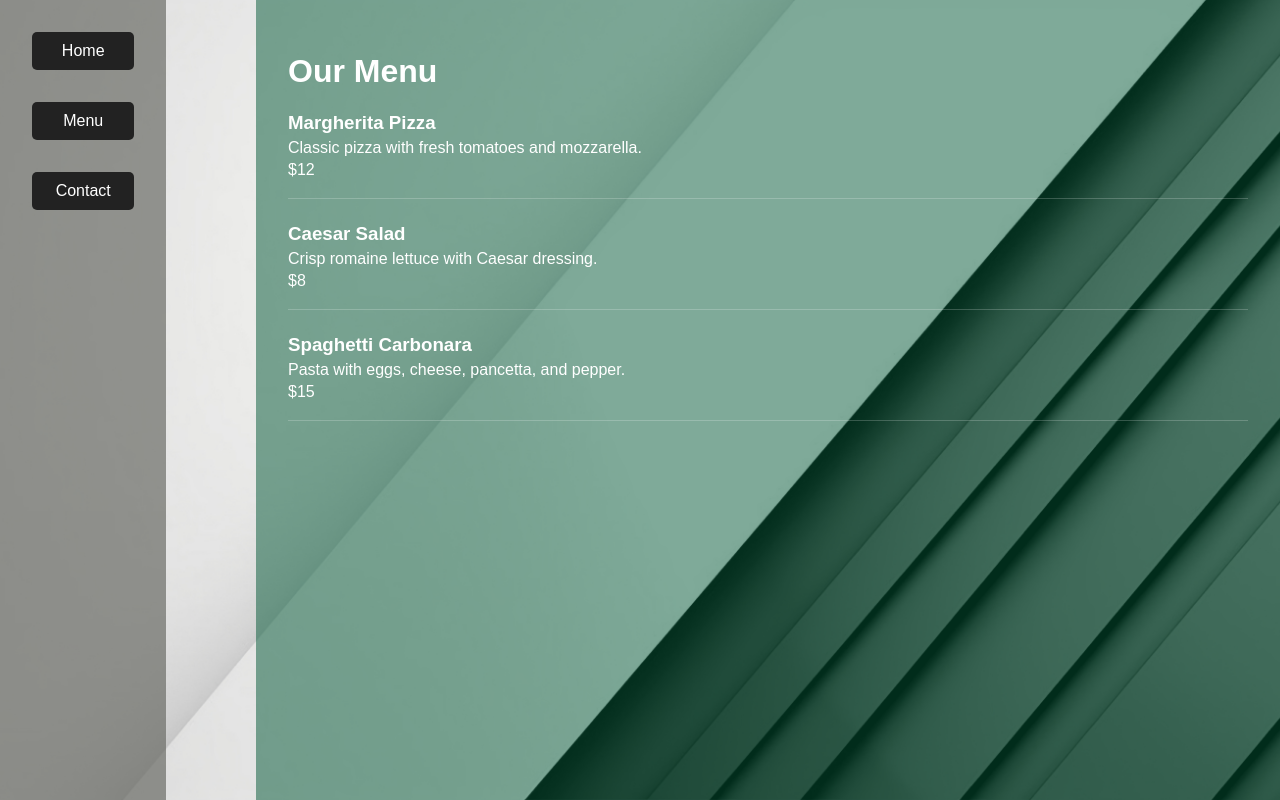
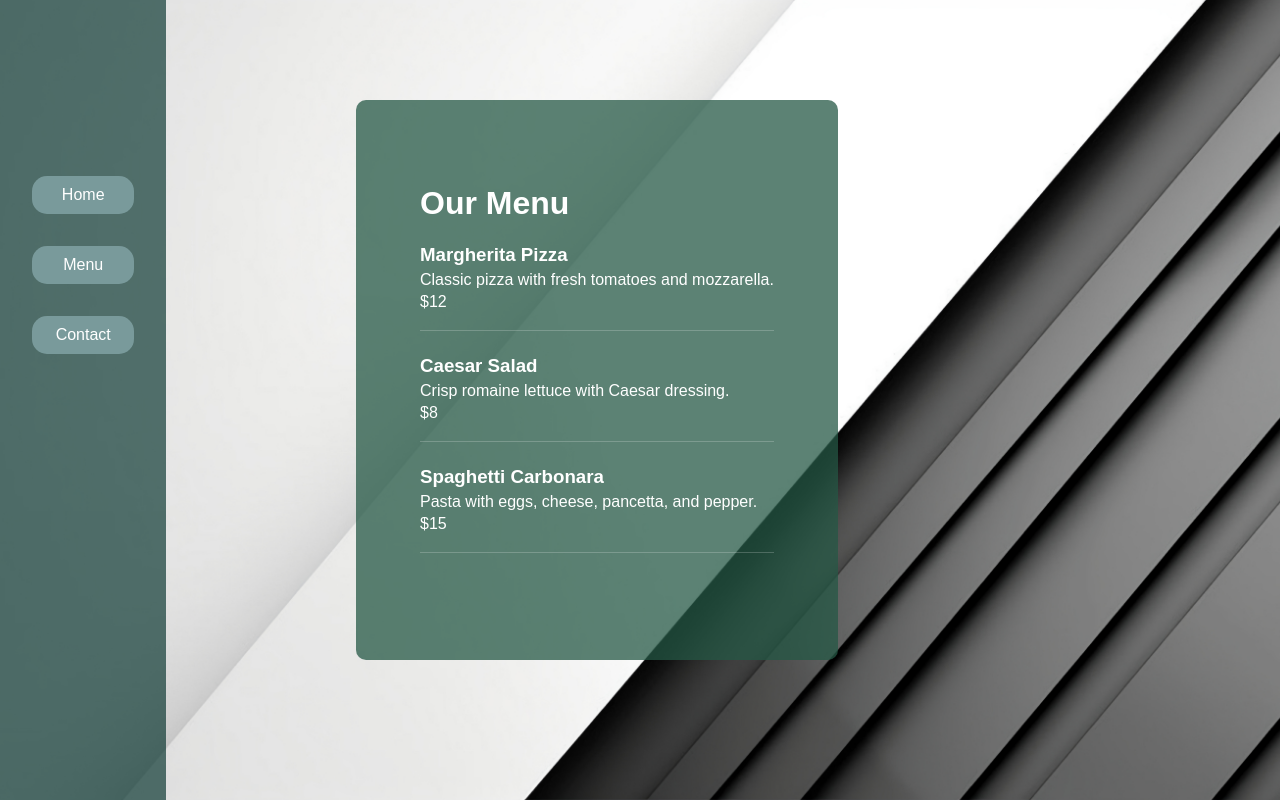
Before and after one commit to Dev-J0/restaurantpage, a website built with webpack: page src/template.html in a window 1280 px wide. Both pictures are taken after a click on the button "Menu". Built offline with nearby package versions, Linux system fonts and the light colour scheme.

Commit message:
fixed duplication of containers, fixed contact() showing up before home() it was actually in index.js so gotta pay more attention to that, changed a tiny bit the css but have to make it prettier

```diff
--- a/src/contact.js
+++ b/src/contact.js
@@ -1,17 +1,8 @@
+import { hideAllSections  } from "./hideSections";
 
-    function hideAllSections() {
-    const sections = ["homeContainer", "restaurantMenu", "contactContainer"];
-    sections.forEach(id => {
-        const section = document.getElementById(id);
-        if (section) {
-            section.hidden = true;
-        }
-    });
-}
 
 
     export function contact() {
-
 
 
     hideAllSections();
@@ -37,4 +28,5 @@
     contactContainer.appendChild(contactText);
 
     content.appendChild(contactContainer);
+      console.trace("contact() was called");
 }
--- /dev/null
+++ b/src/hideSections.js
@@ -0,0 +1,10 @@
+
+export function hideAllSections() {
+    const sections = ["homeContainer", "restaurantMenu", "contactContainer"];
+    sections.forEach(id => {
+        const section = document.getElementById(id);
+        if (section) {
+            section.hidden = true;
+        }
+    });
+}
--- a/src/home.js
+++ b/src/home.js
@@ -1,13 +1,5 @@
 
-    function hideAllSections() {
-    const sections = ["homeContainer", "restaurantMenu", "contactContainer"];
-    sections.forEach(id => {
-        const section = document.getElementById(id);
-        if (section) {
-            section.hidden = true;
-        }
-    });
-}
+import { hideAllSections  } from "./hideSections";
 
 
 
--- a/src/index.js
+++ b/src/index.js
@@ -8,5 +8,3 @@ import { contact } from "./contact"
 
 
 loadMainPage();
-
-contact();
--- a/src/menu.js
+++ b/src/menu.js
@@ -15,7 +15,8 @@
 export function menu() {
      hideAllSections();
 
-    const existing = document.getElementById("menuContainer");
+const existing = document.getElementById("restaurantMenu");
+
     if (existing) {
         existing.hidden = false;
         return;
--- a/src/styles.css
+++ b/src/styles.css
@@ -7,20 +7,19 @@ body {
   font-family: sans-serif;
   color: white;
   margin: 0;
-  overflow: hidden; /* prevent scroll on body */
+  overflow: hidden;
 }
 
-/* The main container that holds sidebar and content */
 #content {
   display: flex;
   height: 100vh;
   overflow: hidden;
 }
 
-/* Sidebar navigation container */
+
 .menuContainer {
-  background-color: rgba(102, 104, 97, 0.67);
-  padding: 2em;
+  background-color: rgba(6, 51, 45, 0.67);
+  padding: 11em 2em 3em 2em;
   display: flex;
   flex-direction: column;
   width: 13%;
@@ -30,15 +29,15 @@ body {
   top: 0;
   left: 0;
   box-sizing: border-box;
+
 }
 
-/* Buttons inside sidebar */
 .menuContainer > button {
   padding: 10px 16px;
-  background-color: #222;
+  background-color: #799a9b;
   color: white;
   border: none;
-  border-radius: 5px;
+  border-radius: 15px;
   cursor: pointer;
   font-size: 1rem;
   transition: background-color 0.3s ease;
@@ -48,56 +47,50 @@ body {
   background-color: #444;
 }
 
-/* General containers for content sections */
 .homeContainer,
-.contactContainer {
-  background-color: rgba(3, 87, 55, 0.507);
+.contactContainer,
+.menuContent {
+  background-color: rgba(37, 88, 69, 0.747);
   padding: 4em;
-  margin-left: 20%; /* leave room for sidebar */
+  margin-left: 20%;
   flex-grow: 1;
   height: 100vh;
   overflow-y: auto;
   box-sizing: border-box;
+  height: 35rem;
+  position: fixed;
+  top: 100px;
+  left: 100px;
+  border-radius: 10px;
 }
 
-/* New class for restaurant menu content */
-.menuContent {
-  background-color: rgba(3, 87, 55, 0.507);
-  padding: 2em;
-  margin-left: 20%; /* leave space for fixed sidebar */
-  color: white;
-  flex-grow: 1;
-  height: 100vh;
-  overflow-y: auto;
-  box-sizing: border-box;
-}
 
-/* Style for the menu list */
+
 .menuContent ul {
   list-style: none;
   padding: 0;
   margin: 0;
 }
 
-/* Each dish item */
+
 .menuContent li {
   margin-bottom: 1.5em;
   border-bottom: 1px solid rgba(255, 255, 255, 0.2);
   padding-bottom: 1em;
 }
 
-/* Dish name */
+
 .menuContent h3 {
   margin: 0 0 0.3em 0;
   font-weight: 600;
 }
 
-/* Dish description and price */
+
 .menuContent p {
   margin: 0.2em 0;
 }
 
-/* Scrollbar styling for content if desired */
+
 .menuContent::-webkit-scrollbar {
   width: 8px;
 }
```
Also changed, not shown: src/pageload.js (line endings or trailing spaces).
